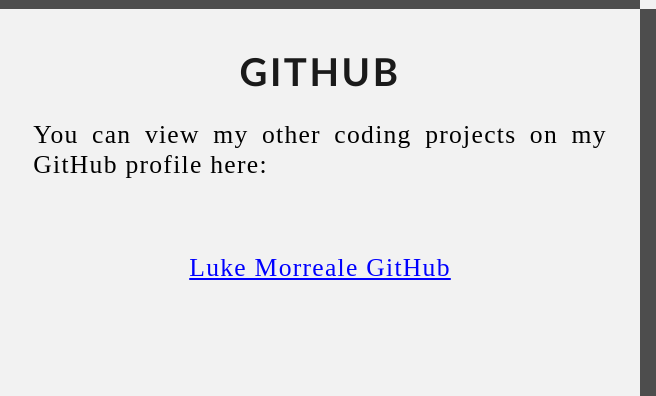
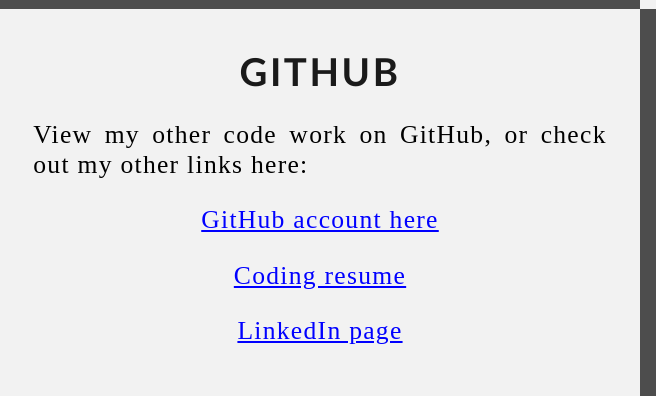
Before and after one commit to LukeSometimesCodes/LukeSometimesCodes.github.io, a plain HTML site: page index.html in a window 1280 px wide. Shown: the part 1543-1939 px from the top of the page, 0-656 px from the left. Drawn offline with Linux system fonts and the light colour scheme; a script that the page names is missing.

Commit message:
Update index.html

```diff
--- a/index.html
+++ b/index.html
@@ -132,10 +132,14 @@
         <!--Left column-->
        <div class="Column_1">
         <h1>GitHub</h1>
-        <p>You can view my other coding projects on my GitHub profile here:</p>
-        <br>
+        <p>View my other code work on GitHub, or check out my other links here:</p>
+
         <p class="center"><a href="https://github.com/LukeSometimesCodes"
-            target="_blank">Luke Morreale GitHub</a></p>
+            target="_blank">GitHub account here</a></p>
+        <p class="center"><a href="https://docs.google.com/document/d/1yo4mnKs-ZV_lzGcGVRujc9PGfelFztkiiuVQnkyetyU/edit"
+            target="_blank">Coding resume</a></p>
+        <p class="center"><a href="https://www.linkedin.com/in/luke-morreale/"
+            target="_blank">LinkedIn page</a></p>
        </div>
        <!--right column-->
        <div class="Column_2">
```
